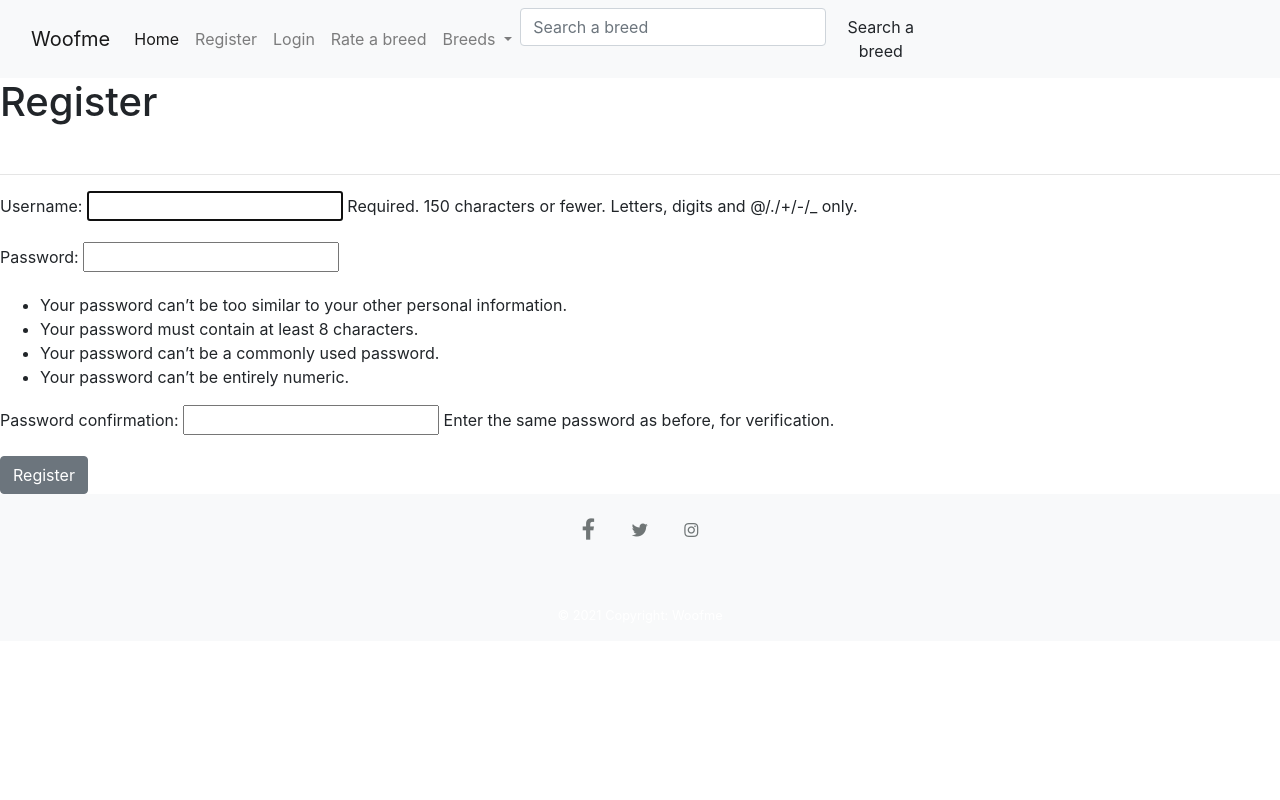
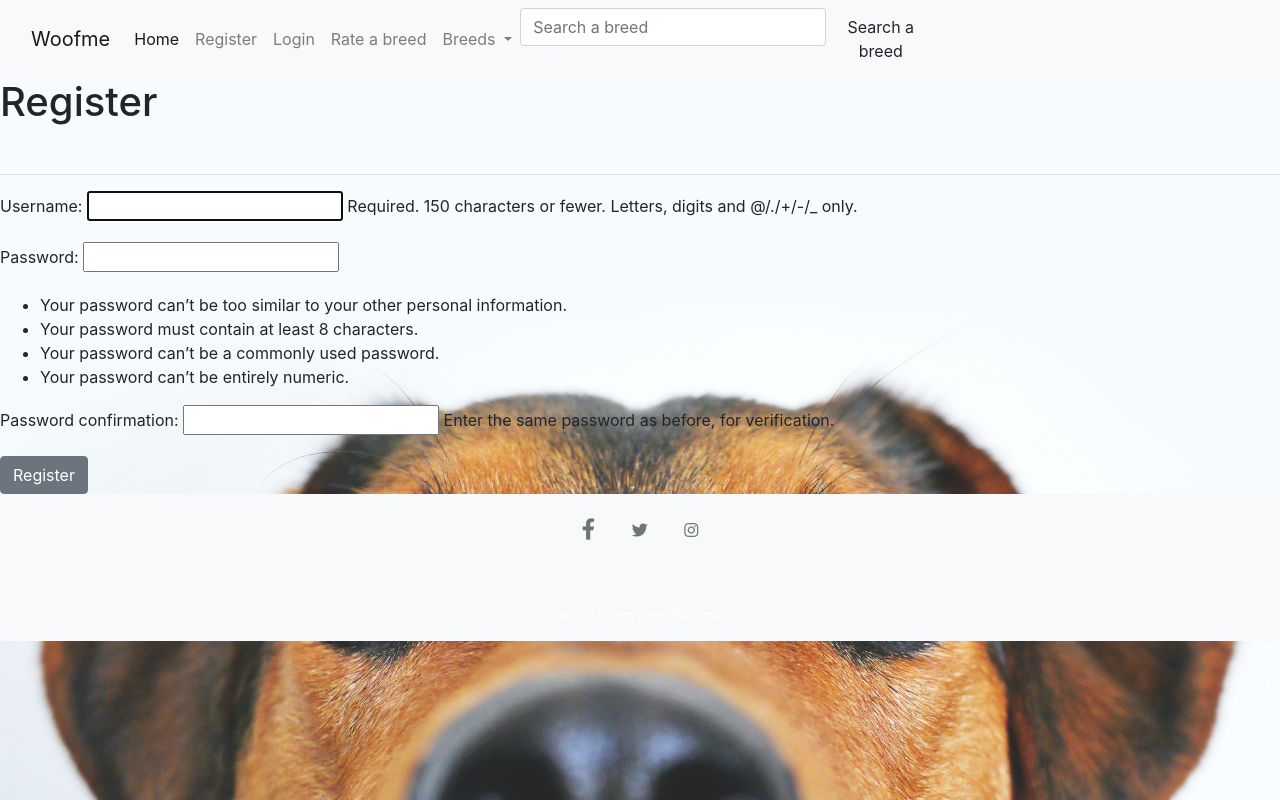
Before and after one commit to nikkibudeanu/woofme, a Django app: page /users/register_user in a window 1280 px wide. Run offline with Django 3.2, Linux system fonts and the light colour scheme; some libraries are stand-ins or nearby versions.

Commit message:
add style to the home page

```diff
--- a/static/css/style.css
+++ b/static/css/style.css
@@ -1,3 +1,6 @@
 body {
-    background url("media/home_page.jpg");
+    background: #9c4848 url("media/home_page.jpg");
+    background-size: 100%;
+    background-repeat: no-repeat;
+    height: 100%;
 }
```
